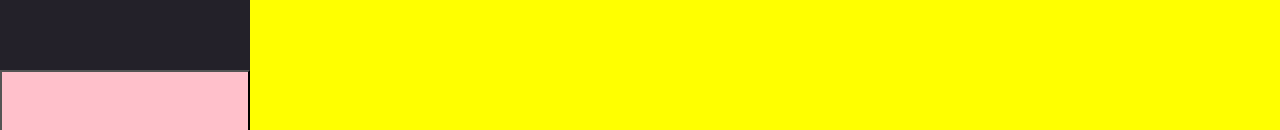
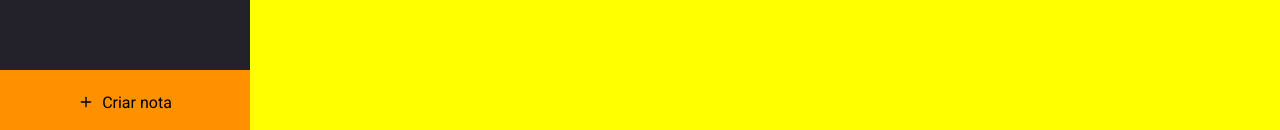
Before and after one commit to AlexJjunio/rocketnotes, a React (Vite) app: page / in a window 1280 px wide. Shown: the part 666-796 px from the top of the page. Built offline with nearby package versions, Linux system fonts and the light colour scheme.

Commit message:
I created new note button

```diff
--- a/src/pages/Home/index.jsx
+++ b/src/pages/Home/index.jsx
@@ -1,3 +1,4 @@
+import { FiPlus } from 'react-icons/fi'
 import {Container, Brand, Menu, Search,Content, NewNote} from './style';
 
 import { Header } from '../../components/Header';
@@ -37,7 +38,8 @@
       </Content>
 
       <NewNote>
-
+        <FiPlus/>
+        Criar nota
       </NewNote>
     </Container>
   );
--- a/src/pages/Home/style.js
+++ b/src/pages/Home/style.js
@@ -65,5 +65,17 @@
 
 export const NewNote = styled.button`
   grid-area: newnote;
-  background-color: pink;
+
+  background-color: ${({theme}) => theme.COLORS.ORANGE};
+  border: none;
+
+  display: flex;
+  align-items: center;
+  justify-content: center;
+
+
+  > svg {
+    margin-right: 8px;
+  }
+
 `;
```
